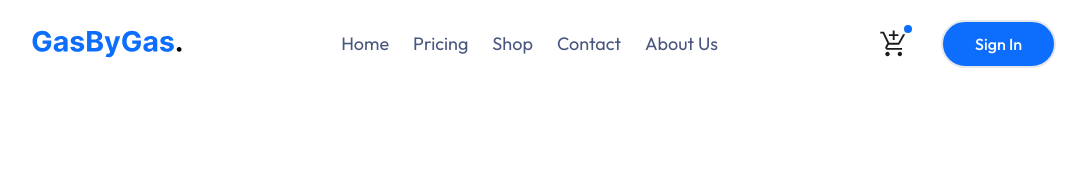
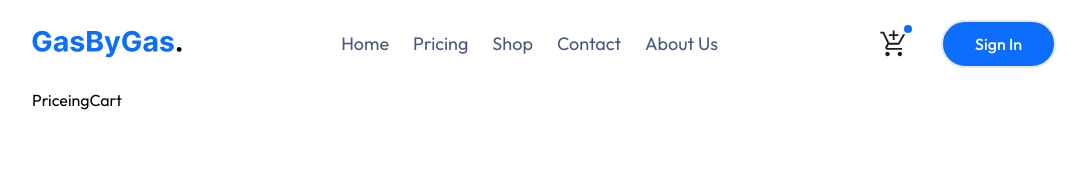
Before and after one commit to gasbygasplc/Supply-Chain-Management-for-Gas-By-Bas-PLC, a React (Vite) app in the folder frontend/: page /Pricing-Cart in a window 1280 px wide. Shown: the top 178 px of the page, without its empty margins (96-1183 px from the left). Built offline with nearby package versions, Linux system fonts and the light colour scheme.

Commit message:
[Update] Add PricingCart component and route to App

```diff
--- a/frontend/src/App.jsx
+++ b/frontend/src/App.jsx
@@ -3,6 +3,7 @@ import React from 'react'
 import { Route, Routes } from 'react-router-dom'
 import Home from './Pages/Home'
 import Navbar from './Components/Navbar'
+import PriceingCart from './Components/PriceingCart'
 
 const App = () => {
 
@@ -16,7 +17,7 @@ const App = () => {
 
         <Route path='/' element ={<Home/>}/>
 
-        <Route path='/' />
+        <Route path='/Pricing-Cart' element={<PriceingCart/>} />
 
       </Routes>
 
--- /dev/null
+++ b/frontend/src/Components/PriceingCart.jsx
@@ -0,0 +1,9 @@
+import React from 'react'
+
+const PriceingCart = () => {
+  return (
+    <div>PriceingCart</div>
+  )
+}
+
+export default PriceingCart
```
